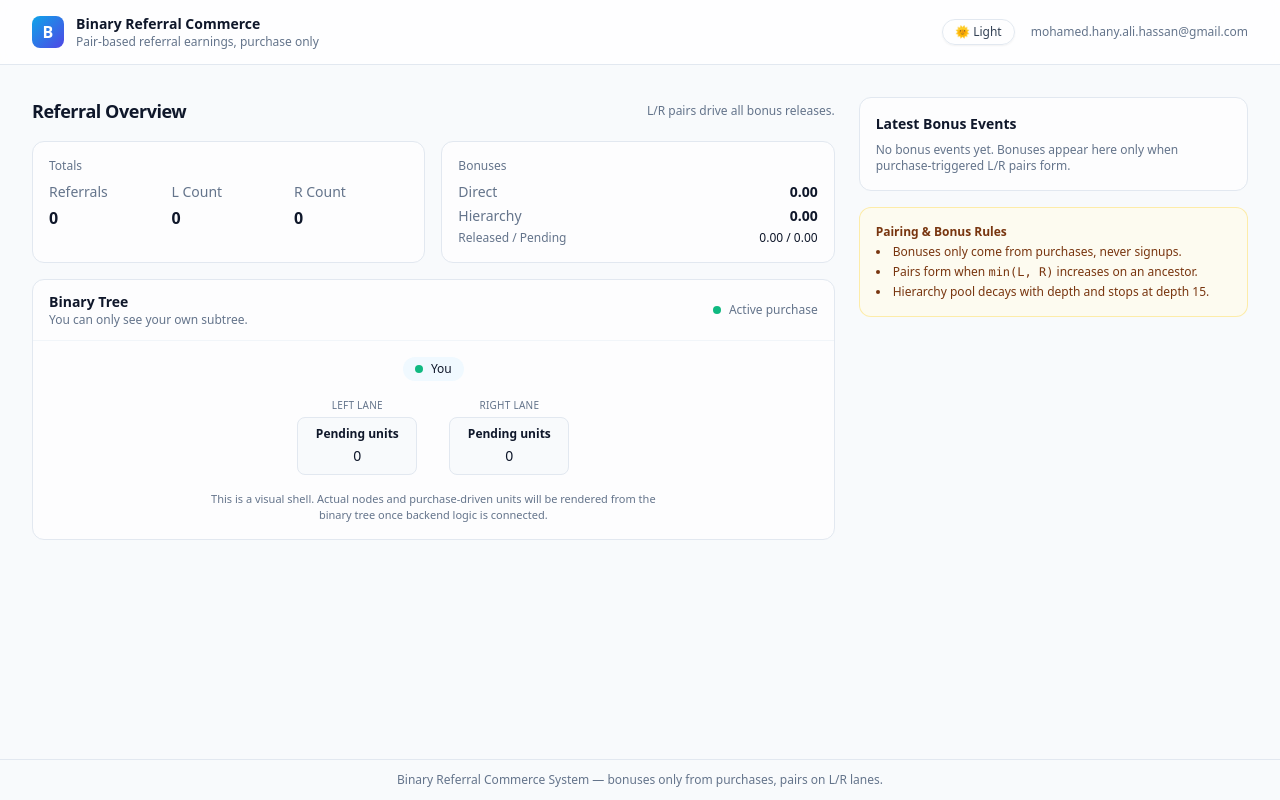
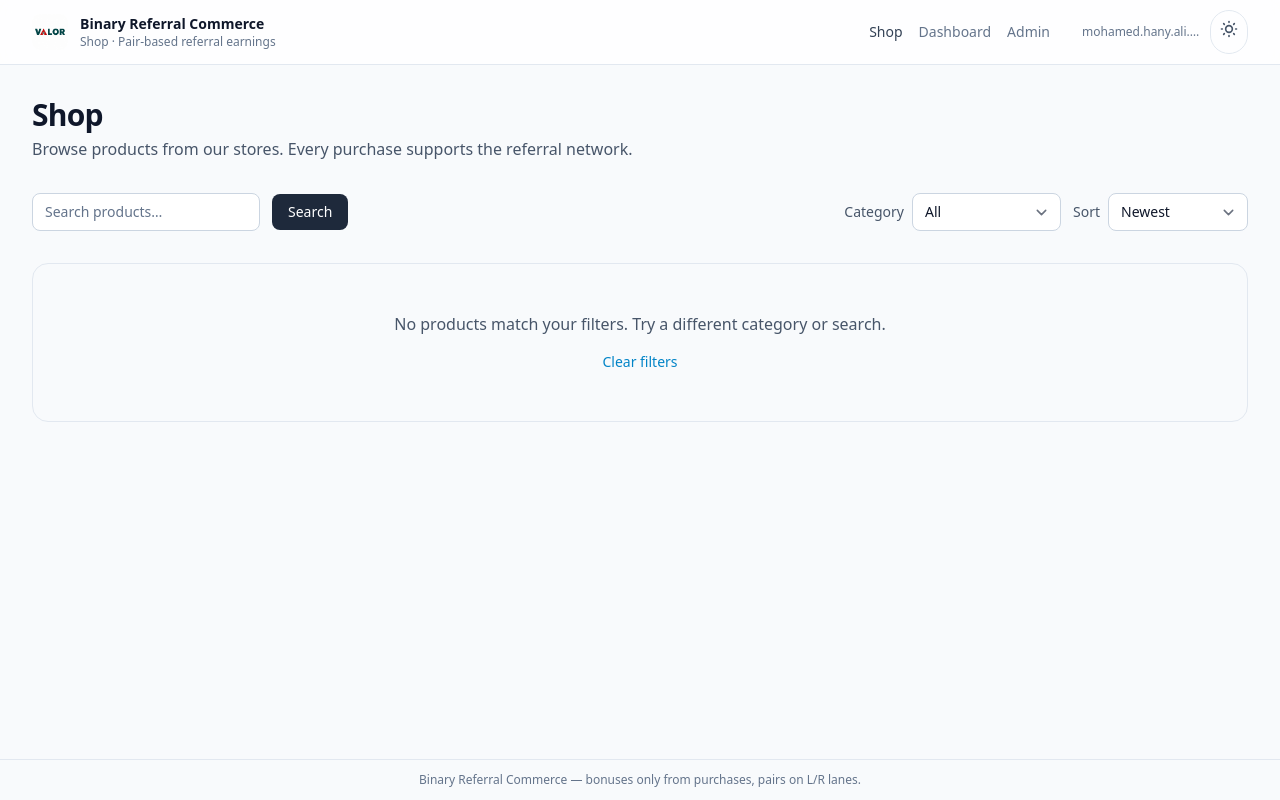
Before and after one commit to mido-99/Binary-App, a Django app: page / in a window 1280 px wide. Run offline with Django 5.2, Linux system fonts and the light colour scheme; a user stored in the database is signed in; data comes from the database, SQL or seed files in the repository; both versions use the stored data as it was after the commit; data that the repository does not hold is empty; parts of the project's set-up code (start-up, migrations or seed data) failed here and were passed over; some libraries are stand-ins or nearby versions.

Commit message:
Re-structure site homepage & dashboardh

```diff
--- a/core/urls.py
+++ b/core/urls.py
@@ -14,10 +14,15 @@ Including another URLconf
     1. Import the include() function: from django.urls import include, path
     2. Add a URL to urlpatterns:  path('blog/', include('blog.urls'))
 """
+from django.conf import settings
+from django.conf.urls.static import static
 from django.contrib import admin
 from django.urls import include, path
 
 urlpatterns = [
     path("admin/", admin.site.urls),
-    path("", include(("dashboard.urls", "dashboard"), namespace="dashboard")),
+    path("", include(("products.urls", "storefront"), namespace="storefront")),
+    path("dashboard/", include(("dashboard.urls", "dashboard"), namespace="dashboard")),
 ]
+if settings.DEBUG:
+    urlpatterns += static(settings.MEDIA_URL, document_root=settings.MEDIA_ROOT)
--- /dev/null
+++ b/products/urls.py
@@ -0,0 +1,9 @@
+from django.urls import path
+
+from . import views
+
+app_name = "storefront"
+
+urlpatterns = [
+    path("", views.storefront_home, name="home"),
+]
--- a/products/views.py
+++ b/products/views.py
@@ -1,3 +1,43 @@
+from django.db.models import Q
 from django.shortcuts import render
 
-# Create your views here.
+from .models import Product
+
+
+def storefront_home(request):
+    """
+    Store homepage: product grid with category filter, sort, and search.
+    """
+    qs = Product.objects.filter(is_active=True).select_related("store")
+
+    category = request.GET.get("category", "").strip()
+    if category and category in dict(Product.Category.choices):
+        qs = qs.filter(category=category)
+
+    search = request.GET.get("q", "").strip()
+    if search:
+        qs = qs.filter(
+            Q(name__icontains=search) | Q(description__icontains=search)
+        )
+
+    sort = request.GET.get("sort", "newest")
+    if sort == "price_asc":
+        qs = qs.order_by("markup_price")
+    elif sort == "price_desc":
+        qs = qs.order_by("-markup_price")
+    elif sort == "name":
+        qs = qs.order_by("name")
+    else:
+        qs = qs.order_by("-id")
+
+    return render(
+        request,
+        "storefront/home.html",
+        {
+            "products": qs,
+            "categories": Product.Category.choices,
+            "current_category": category,
+            "current_sort": sort,
+            "search_query": search,
+        },
+    )
--- a/templates/base.html
+++ b/templates/base.html
@@ -1,43 +1,64 @@
 <!DOCTYPE html>
-<html lang="en" class="h-full" x-data="{ dark: localStorage.getItem('theme') === 'dark' }"
-      x-init="$watch('dark', value => { localStorage.setItem('theme', value ? 'dark' : 'light'); document.documentElement.classList.toggle('dark', value); })">
+<html lang="en" class="h-full" x-data="{ dark: document.documentElement.classList.contains('dark') }"
+      x-init="
+        dark = document.documentElement.classList.contains('dark');
+        $watch('dark', value => {
+          localStorage.setItem('theme', value ? 'dark' : 'light');
+          document.documentElement.classList.toggle('dark', value);
+        });
+      ">
 <head>
     <meta charset="utf-8">
     <title>{% block title %}Binary Referral Commerce{% endblock %}</title>
     <meta name="viewport" content="width=device-width, initial-scale=1">
-    <!-- Tailwind CSS (CDN for now) -->
+    <script>
+        (function() {
+            var theme = localStorage.getItem('theme');
+            if (theme === 'dark' || (!theme && window.matchMedia('(prefers-color-scheme: dark)').matches)) {
+                document.documentElement.classList.add('dark');
+            } else {
+                document.documentElement.classList.remove('dark');
+            }
+        })();
+    </script>
     <script src="https://cdn.tailwindcss.com?plugins=forms,typography"></script>
-    <!-- Alpine.js for simple interactivity -->
     <script defer src="https://unpkg.com/alpinejs@3.x.x/dist/cdn.min.js"></script>
-    <!-- HTMX -->
     <script src="https://unpkg.com/htmx.org@1.9.12"></script>
 </head>
 <body class="h-full bg-slate-50 text-slate-900 dark:bg-slate-950 dark:text-slate-100">
 <div class="min-h-full flex flex-col">
-    <header class="border-b border-slate-200 dark:border-slate-800 bg-white/80 dark:bg-slate-900/80 backdrop-blur">
+    <header class="border-b border-slate-200 dark:border-slate-800 bg-white/80 dark:bg-slate-900/80 backdrop-blur sticky top-0 z-10">
         <div class="max-w-7xl mx-auto px-4 sm:px-6 lg:px-8 flex items-center justify-between h-16">
-            <div class="flex items-center gap-3">
-                <div class="h-8 w-8 rounded-lg bg-gradient-to-br from-sky-500 to-indigo-600 flex items-center justify-center text-white font-bold">
-                    B
+            <a href="{% url 'storefront:home' %}" class="flex items-center gap-3 no-underline text-inherit shrink-0">
+                <img src="{{ MEDIA_URL }}logo/valor.jpg" alt="Binary Referral Commerce" class="h-9 w-auto object-contain rounded-lg" />
+                <div class="hidden sm:block">
+                    <div class="font-semibold text-sm">Binary Referral Commerce</div>
+                    <div class="text-xs text-slate-500 dark:text-slate-400">Shop · Pair-based referral earnings</div>
                 </div>
-                <div>
-                    <div class="font-semibold text-sm">Binary Referral Commerce</div>
-                    <div class="text-xs text-slate-500 dark:text-slate-400">Pair-based referral earnings, purchase only</div>
+            </a>
+            <nav class="flex items-center gap-2 sm:gap-4">
+                <a href="{% url 'storefront:home' %}" class="text-sm font-medium text-slate-700 dark:text-slate-200 hover:underline">Shop</a>
+                <a href="{% url 'dashboard:index' %}" class="text-sm font-medium text-slate-500 dark:text-slate-400 hover:underline">Dashboard</a>
+                <a href="/admin/" class="text-sm font-medium text-slate-500 dark:text-slate-400 hover:underline">Admin</a>
+                <div class="ml-2 sm:ml-4 flex items-center gap-2">
+                    {% if request.user.is_authenticated %}
+                        <span class="hidden sm:inline text-xs text-slate-500 dark:text-slate-400 truncate max-w-[120px]">
+                            {{ request.user.email|default:request.user.username }}
+                        </span>
+                    {% endif %}
+                    <button type="button"
+                            @click="dark = !dark"
+                            class="p-2 rounded-full border border-slate-200 dark:border-slate-700 text-slate-600 dark:text-slate-300 hover:bg-slate-100 dark:hover:bg-slate-800 transition"
+                            aria-label="Toggle dark mode">
+                        <span x-show="!dark" class="inline-flex" aria-hidden="true">
+                            <svg xmlns="http://www.w3.org/2000/svg" class="h-5 w-5" fill="none" viewBox="0 0 24 24" stroke="currentColor"><path stroke-linecap="round" stroke-linejoin="round" stroke-width="2" d="M12 3v1m0 16v1m9-9h-1M4 12H3m15.364 6.364l-.707-.707M6.343 6.343l-.707-.707m12.728 0l-.707.707M6.343 17.657l-.707.707M16 12a4 4 0 11-8 0 4 4 0 018 0z" /></svg>
+                        </span>
+                        <span x-show="dark" class="inline-flex" aria-hidden="true" x-cloak>
+                            <svg xmlns="http://www.w3.org/2000/svg" class="h-5 w-5" fill="none" viewBox="0 0 24 24" stroke="currentColor"><path stroke-linecap="round" stroke-linejoin="round" stroke-width="2" d="M20.354 15.354A9 9 0 018.646 3.646 9.003 9.003 0 0012 21a9.003 9.003 0 008.354-5.646z" /></svg>
+                        </span>
+                    </button>
                 </div>
-            </div>
-            <div class="flex items-center gap-4">
-                <button type="button"
-                        @click="dark = !dark"
-                        class="inline-flex items-center gap-1.5 rounded-full border border-slate-200 dark:border-slate-700 px-3 py-1 text-xs font-medium text-slate-700 dark:text-slate-200 shadow-sm hover:bg-slate-50 dark:hover:bg-slate-800 transition">
-                    <span x-show="!dark">🌞 Light</span>
-                    <span x-show="dark">🌙 Dark</span>
-                </button>
-                {% if request.user.is_authenticated %}
-                    <span class="hidden sm:inline text-xs text-slate-500 dark:text-slate-400">
-                        {{ request.user.email|default:request.user.username }}
-                    </span>
-                {% endif %}
-            </div>
+            </nav>
         </div>
     </header>
 
@@ -48,10 +69,10 @@
     </main>
 
     <footer class="border-t border-slate-200 dark:border-slate-800 py-3 text-center text-xs text-slate-500 dark:text-slate-500">
-        Binary Referral Commerce System — bonuses only from purchases, pairs on L/R lanes.
+        Binary Referral Commerce — bonuses only from purchases, pairs on L/R lanes.
     </footer>
 </div>
-
+<style>[x-cloak]{display:none!important}</style>
 {% block extra_js %}{% endblock %}
 </body>
 </html>
--- /dev/null
+++ b/templates/storefront/home.html
@@ -0,0 +1,103 @@
+{% extends "base.html" %}
+
+{% block title %}Store · Binary Referral Commerce{% endblock %}
+
+{% block content %}
+<div class="space-y-8">
+    <section>
+        <h1 class="text-2xl sm:text-3xl font-bold tracking-tight text-slate-900 dark:text-white">
+            Shop
+        </h1>
+        <p class="mt-1 text-slate-600 dark:text-slate-400">
+            Browse products from our stores. Every purchase supports the referral network.
+        </p>
+    </section>
+
+    <section class="flex flex-col sm:flex-row gap-4 flex-wrap items-end justify-between">
+        <form method="get" action="{% url 'storefront:home' %}" class="flex flex-wrap gap-3 items-center">
+            <input type="hidden" name="sort" value="{{ current_sort }}">
+            {% if current_category %}<input type="hidden" name="category" value="{{ current_category }}">{% endif %}
+            <label class="sr-only" for="q">Search</label>
+            <input type="search"
+                   id="q"
+                   name="q"
+                   value="{{ search_query }}"
+                   placeholder="Search products…"
+                   class="rounded-lg border border-slate-300 dark:border-slate-600 bg-white dark:bg-slate-800 px-3 py-2 text-sm text-slate-900 dark:text-slate-100 placeholder-slate-500 focus:border-sky-500 focus:ring-1 focus:ring-sky-500">
+            <button type="submit" class="rounded-lg bg-slate-800 dark:bg-slate-200 text-white dark:text-slate-900 px-4 py-2 text-sm font-medium hover:bg-slate-700 dark:hover:bg-slate-300 transition">
+                Search
+            </button>
+        </form>
+        <div class="flex flex-wrap gap-3 items-center">
+            <form method="get" class="flex items-center gap-2" id="filter-form">
+                {% if search_query %}<input type="hidden" name="q" value="{{ search_query }}">{% endif %}
+                <label for="category" class="text-sm text-slate-600 dark:text-slate-400">Category</label>
+                <select name="category"
+                        id="category"
+                        onchange="this.form.submit()"
+                        class="rounded-lg border border-slate-300 dark:border-slate-600 bg-white dark:bg-slate-800 text-slate-900 dark:text-slate-100 text-sm px-3 py-2 focus:ring-sky-500 focus:border-sky-500">
+                    <option value="">All</option>
+                    {% for value, label in categories %}
+                        <option value="{{ value }}" {% if current_category == value %}selected{% endif %}>{{ label }}</option>
+                    {% endfor %}
+                </select>
+                <input type="hidden" name="sort" value="{{ current_sort }}">
+            </form>
+            <form method="get" class="flex items-center gap-2" id="sort-form">
+                {% if search_query %}<input type="hidden" name="q" value="{{ search_query }}">{% endif %}
+                {% if current_category %}<input type="hidden" name="category" value="{{ current_category }}">{% endif %}
+                <label for="sort" class="text-sm text-slate-600 dark:text-slate-400">Sort</label>
+                <select name="sort"
+                        id="sort"
+                        onchange="this.form.submit()"
+                        class="rounded-lg border border-slate-300 dark:border-slate-600 bg-white dark:bg-slate-800 text-slate-900 dark:text-slate-100 text-sm px-3 py-2 focus:ring-sky-500 focus:border-sky-500">
+                    <option value="newest" {% if current_sort == "newest" %}selected{% endif %}>Newest</option>
+                    <option value="price_asc" {% if current_sort == "price_asc" %}selected{% endif %}>Price: low to high</option>
+                    <option value="price_desc" {% if current_sort == "price_desc" %}selected{% endif %}>Price: high to low</option>
+                    <option value="name" {% if current_sort == "name" %}selected{% endif %}>Name A–Z</option>
+                </select>
+            </form>
+        </div>
+    </section>
+
+    <section>
+        {% if products %}
+            <ul class="grid grid-cols-1 sm:grid-cols-2 lg:grid-cols-3 xl:grid-cols-4 gap-6">
+                {% for product in products %}
+                    <li class="group rounded-2xl border border-slate-200 dark:border-slate-700 bg-white dark:bg-slate-900/80 overflow-hidden shadow-sm hover:shadow-md transition-shadow">
+                        <a href="#" class="block p-5">
+                            <div class="aspect-square rounded-xl bg-slate-100 dark:bg-slate-800 flex items-center justify-center text-slate-400 dark:text-slate-500 text-4xl font-light mb-4 group-hover:bg-slate-200 dark:group-hover:bg-slate-700 transition-colors">
+                                {{ product.name|slice:":1"|upper }}
+                            </div>
+                            <span class="text-xs font-medium uppercase tracking-wide text-sky-600 dark:text-sky-400">
+                                {{ product.get_category_display }}
+                            </span>
+                            <h2 class="mt-1 text-lg font-semibold text-slate-900 dark:text-white group-hover:text-sky-600 dark:group-hover:text-sky-400 transition-colors">
+                                {{ product.name }}
+                            </h2>
+                            <p class="mt-2 text-sm text-slate-500 dark:text-slate-400 line-clamp-2">
+                                {{ product.description|default:"No description."|truncatewords:12 }}
+                            </p>
+                            <p class="mt-3 text-lg font-bold text-slate-900 dark:text-white">
+                                ${{ product.markup_price }}
+                            </p>
+                            <p class="text-xs text-slate-400 dark:text-slate-500">
+                                by {{ product.store.name }}
+                            </p>
+                        </a>
+                    </li>
+                {% endfor %}
+            </ul>
+        {% else %}
+            <div class="rounded-2xl border border-slate-200 dark:border-slate-700 bg-slate-50 dark:bg-slate-900/50 p-12 text-center">
+                <p class="text-slate-600 dark:text-slate-400">
+                    No products match your filters. Try a different category or search.
+                </p>
+                <a href="{% url 'storefront:home' %}" class="mt-4 inline-block text-sm font-medium text-sky-600 dark:text-sky-400 hover:underline">
+                    Clear filters
+                </a>
+            </div>
+        {% endif %}
+    </section>
+</div>
+{% endblock %}
```
Also changed, not shown: core/settings.py (+23 -6 lines), products/admin.py (+4 -3 lines), products/models.py (+17 -0 lines), pyproject.toml (+8 -2 lines), README.md (added), db_fresh.sqlite3, media/logo/valor.jpg (added), products/migrations/0002_add_product_name_category.py (added), 1 other file.
